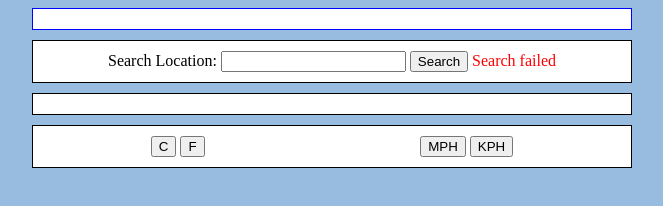
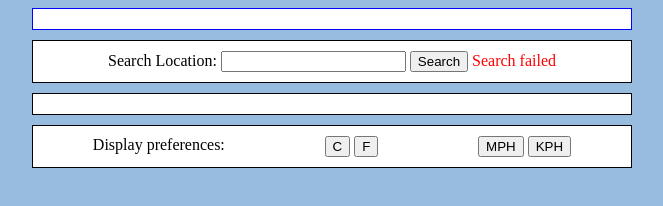
Before and after one commit to RobRussellManc/ODIN_weatherapp, a plain HTML site: page index.html in a window 1280 px wide. Shown: the whole page, without its empty margins (308-971 px from the left). Drawn offline with Linux system fonts and the light colour scheme; no server answers.

Commit message:
added display pref text to header

```diff
--- a/index.html
+++ b/index.html
@@ -31,6 +31,7 @@
             </div>
 
             <div class="user_defaults">
+                Display preferences:
                 <div class="temp_defaults">
                     <button id="temp_C" class="userpref tempPref">C</button>
                     <button id="temp_F" class="userpref tempPref">F</button>
```
